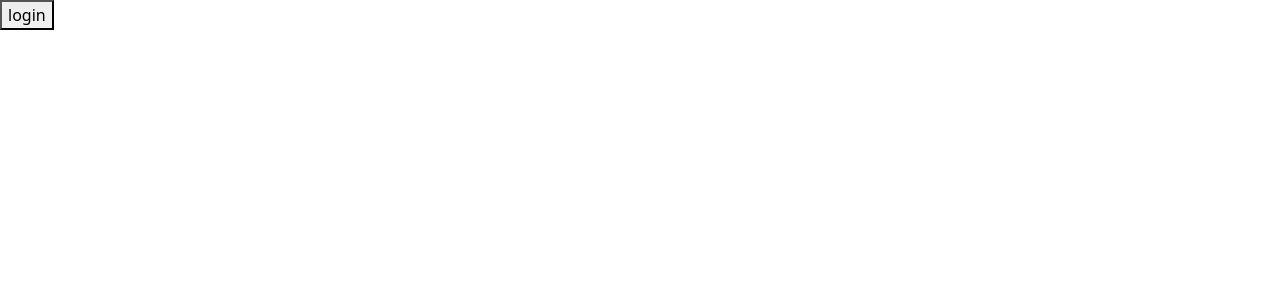
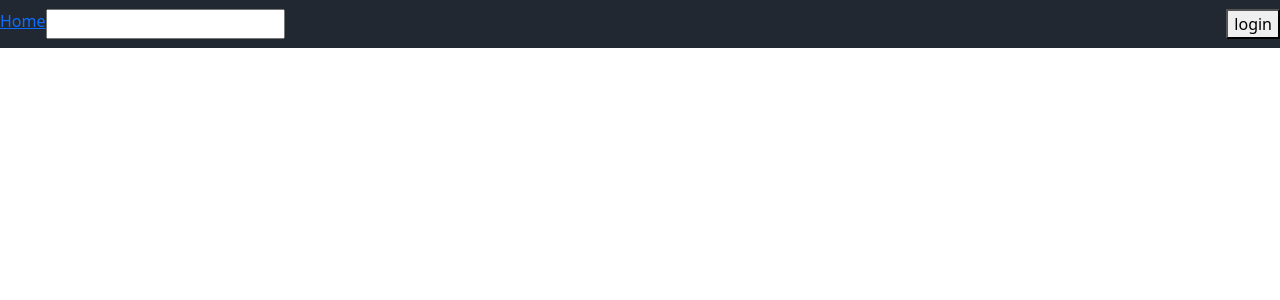
Before and after one commit to te-lyhourt/hotel_recommend, a Vue app: page / in a window 1280 px wide. Shown: the top 300 px of the page. Built offline with nearby package versions, Linux system fonts and the light colour scheme.

Commit message:
creating top bar

```diff
--- a/src/App.vue
+++ b/src/App.vue
@@ -10,4 +10,8 @@
   -webkit-font-smoothing: antialiased;
   -moz-osx-font-smoothing: grayscale;
 }
+html {
+	scroll-behavior: smooth;
+}
+
 </style>
--- /dev/null
+++ b/src/views/components/logo.vue
@@ -0,0 +1,14 @@
+<template >
+    <div>
+        <a href="/">Home</a>
+    </div>
+</template>
+<script>
+
+export default {
+
+}
+</script>
+<style >
+
+</style>
--- /dev/null
+++ b/src/views/components/topbar.vue
@@ -0,0 +1,38 @@
+<template >
+  <div class="topbar">
+    <div class="left">
+      <logo></logo>
+      <input type="text" class="search">
+    </div>
+    <div class="right">
+      <button @click="signIn" type="button">login</button>
+    </div>
+  </div>
+</template>
+<script>
+import logo from "./logo.vue";
+
+export default {
+  components: { logo },
+};
+</script>
+<style scoped>
+.topbar {
+  position: absolute;
+  left: 0;
+  top: 0;
+  width: 100%;
+  height: 48px;
+  background-color: #222831;
+  display: flex;
+  justify-content: space-between;
+  align-items: center;
+}
+.left{
+  display: flex;
+  justify-content: space-between;
+}
+.search{
+  height: 30px;
+}
+</style>
--- a/src/views/homePage.vue
+++ b/src/views/homePage.vue
@@ -1,15 +1,15 @@
 <template>
     <div>
-        <button @click="signIn" type="button">
-            login
-        </button>
+        <topbar></topbar>
     </div>
 </template>
 
 <script>
 import useAuth from '../firebase/auth'
 import {auth} from '../firebase/config'
+import topbar from './components/topbar.vue'
 export default {
+    components: { topbar },
     setup() {
 
     },
```
Also changed, not shown: src/assets/logo.png (deleted), 1 other file (tests, documents, lock files or other folders).
